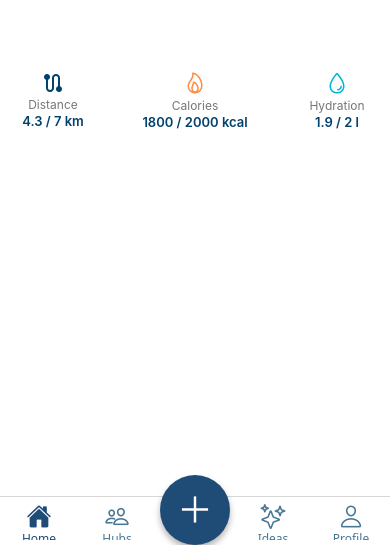
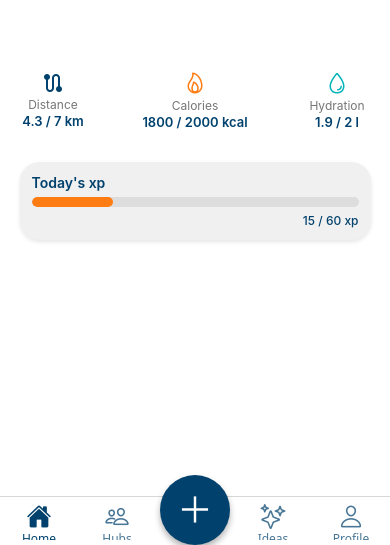
Before and after one commit to DenysGusti/m3hciss25, a React Native app: screen /Home in a window 390 px wide. Shown: the part 299-844 px from the top of the page. Built offline with nearby package versions, Linux system fonts and the light colour scheme.

Commit message:
added colors

```diff
--- a/src/navigation/TabNavigation.js
+++ b/src/navigation/TabNavigation.js
@@ -6,10 +6,11 @@ import HubsScreen from '../screens/HubsScreen';
 import IdeasScreen from '../screens/IdeasScreen';
 import ProfileScreen from '../screens/ProfileScreen';
 import { Text, TouchableOpacity, StyleSheet } from 'react-native';
+import { colors } from '../theme/colors';
 
 const Tab = createBottomTabNavigator();
 
-function PlusButton({ children, onPress }) {
+function PlusButton({ onPress }) {
   return (
     <TouchableOpacity style={styles.plusButton} onPress={onPress}>
       <Text style={styles.plusIcon}>＋</Text>
@@ -23,8 +24,8 @@ export default function TabNavigation() {
       screenOptions={({ route }) => ({
         tabBarShowLabel: true,
         tabBarLabelStyle: { fontSize: 12 },
-        tabBarActiveTintColor: '#1F4C77',  // TODO colors in 1 place
-        tabBarInactiveTintColor: '#487696',
+        tabBarActiveTintColor: colors.bluePrimary,  // TODO colors in 1 place
+        tabBarInactiveTintColor: colors.blueTertiary,
         headerShown: false,
         tabBarIcon: ({ focused, color, size }) => {
           switch (route.name) {
@@ -64,7 +65,7 @@ const styles = StyleSheet.create({
     alignSelf: 'center', // centers horizontally within tab bar slot
     justifyContent: 'center',
     alignItems: 'center',
-    backgroundColor: '#1F4C77',
+    backgroundColor: colors.bluePrimary,
     width: 70,
     height: 70,
     borderRadius: 35,
--- a/src/screens/HomeScreen.js
+++ b/src/screens/HomeScreen.js
@@ -9,6 +9,7 @@ import { AnimatedCircularProgress } from 'react-native-circular-progress';
 import MaterialCommunityIcons from 'react-native-vector-icons/MaterialCommunityIcons';
 import MaterialIcons from 'react-native-vector-icons/MaterialIcons';
 import Ionicons from 'react-native-vector-icons/Ionicons';
+import { colors } from '../theme/colors';
 
 export default function HomeScreen() {
   return (
@@ -42,7 +43,7 @@ export default function HomeScreen() {
               size={180}
               width={14}
               fill={60}
-              tintColor="#01416D"
+              tintColor={colors.bluePrimary}
               backgroundColor="#eee"
               rotation={0}
               lineCap="round"
@@ -52,7 +53,7 @@ export default function HomeScreen() {
               size={140}
               width={13}
               fill={80}
-              tintColor="#FF8C42"
+              tintColor={colors.orangePrimary}
               backgroundColor="#eee"
               rotation={0}
               lineCap="round"
@@ -62,7 +63,7 @@ export default function HomeScreen() {
               size={100}
               width={12}
               fill={95}
-              tintColor="#00B4D8"
+              tintColor={colors.cyanPrimary}
               backgroundColor="#eee"
               rotation={0}
               lineCap="round"
@@ -73,22 +74,31 @@ export default function HomeScreen() {
           {/* METRICS */}
           <View style={styles.metricsRow}>
             <View style={styles.metric}>
-              <MaterialIcons name="route" size={24} color="#01416D" />
+              <MaterialIcons name="route" size={24} color={colors.bluePrimary} />
               <Text style={styles.metricLabel}>Distance</Text>
               <Text style={styles.metricValue}>4.3 / 7 km</Text>
             </View>
             <View style={styles.metric}>
-              <Ionicons name="flame-outline" size={24} color="#FF8C42" />
+              <Ionicons name="flame-outline" size={24} color={colors.orangePrimary} />
               <Text style={styles.metricLabel}>Calories</Text>
               <Text style={styles.metricValue}>1800 / 2000 kcal</Text>
             </View>
             <View style={styles.metric}>
-              <Ionicons name="water-outline" size={24} color="#00B4D8" />
+              <Ionicons name="water-outline" size={24} color={colors.cyanPrimary} />
               <Text style={styles.metricLabel}>Hydration</Text>
               <Text style={styles.metricValue}>1.9 / 2 l</Text>
             </View>
           </View>
         </View>
+      </View>
+
+      {/* XP Level and Progress Bar */}
+      <View style={styles.xpContainer}>
+        <Text style={styles.xpLabel}>Today's xp</Text>
+        <View style={styles.xpBarBackground}>
+          <View style={[styles.xpBarFill, { width: `${(15 / 60) * 100}%` }]} />
+        </View>
+        <Text style={styles.xpValue}>15 / 60 xp</Text>
       </View>
     </View>
   );
@@ -111,7 +121,7 @@ const styles = StyleSheet.create({
   headerTitle: {
     fontSize: 20,
     fontWeight: '600',
-    color: '#01416D'
+    color: colors.bluePrimary
   },
   dateRow: {
     flexDirection: 'row',
@@ -121,7 +131,7 @@ const styles = StyleSheet.create({
     marginBottom: 12,
   },
   dateBox: {
-    backgroundColor: '#01416D',
+    backgroundColor: colors.bluePrimary,
     paddingVertical: 8,
     paddingHorizontal: 24,
     borderRadius: 14,
@@ -170,7 +180,46 @@ const styles = StyleSheet.create({
   metricValue: {
     fontSize: 13,
     fontWeight: '600',
-    color: '#01416D',
+    color: colors.bluePrimary,
     marginTop: 1,
   },
+  xpContainer: {
+    width: '90%',
+    alignSelf: 'center',
+    marginTop: 20,
+    backgroundColor: '#f0f0f0',
+    borderRadius: 20,
+    padding: 12,
+    shadowColor: '#000',
+    shadowOffset: { width: 0, height: 2 },
+    shadowOpacity: 0.1,
+    shadowRadius: 4,
+    elevation: 3,
+    marginBottom: 20
+  },
+  xpLabel: {
+    fontSize: 14,
+    fontWeight: '600',
+    color: colors.bluePrimary,
+    marginBottom: 6,
+  },
+  xpBarBackground: {
+    width: '100%',
+    height: 10,
+    backgroundColor: '#ddd',
+    borderRadius: 5,
+    overflow: 'hidden',
+  },
+  xpBarFill: {
+    height: '100%',
+    backgroundColor: colors.orangePrimary,
+    borderRadius: 5,
+  },
+  xpValue: {
+    marginTop: 6,
+    fontSize: 12,
+    fontWeight: '500',
+    color: colors.bluePrimary,
+    alignSelf: 'flex-end',
+  },
 });
--- /dev/null
+++ b/src/theme/colors.js
@@ -0,0 +1,9 @@
+export const colors = {
+    bluePrimary: '#01416D',
+    blueSecondary: '#E2E9EE',
+    blueTertiary: '#487696',
+    cyanPrimary: '#00B4BA',
+    cyanSecondary: '#C9EFF1',
+    orangePrimary: '#FF7C12',
+    orangeSecondary: '#FFE7D4',
+};
```
